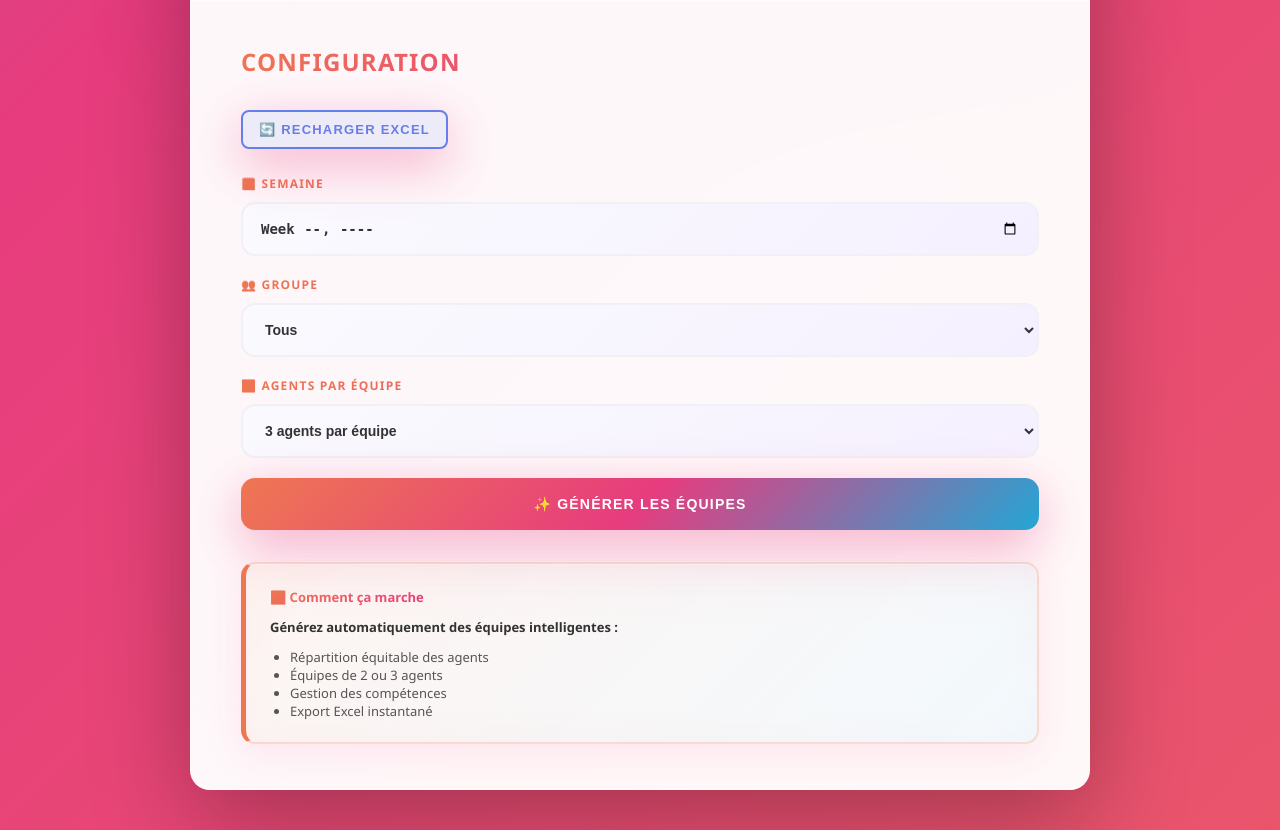
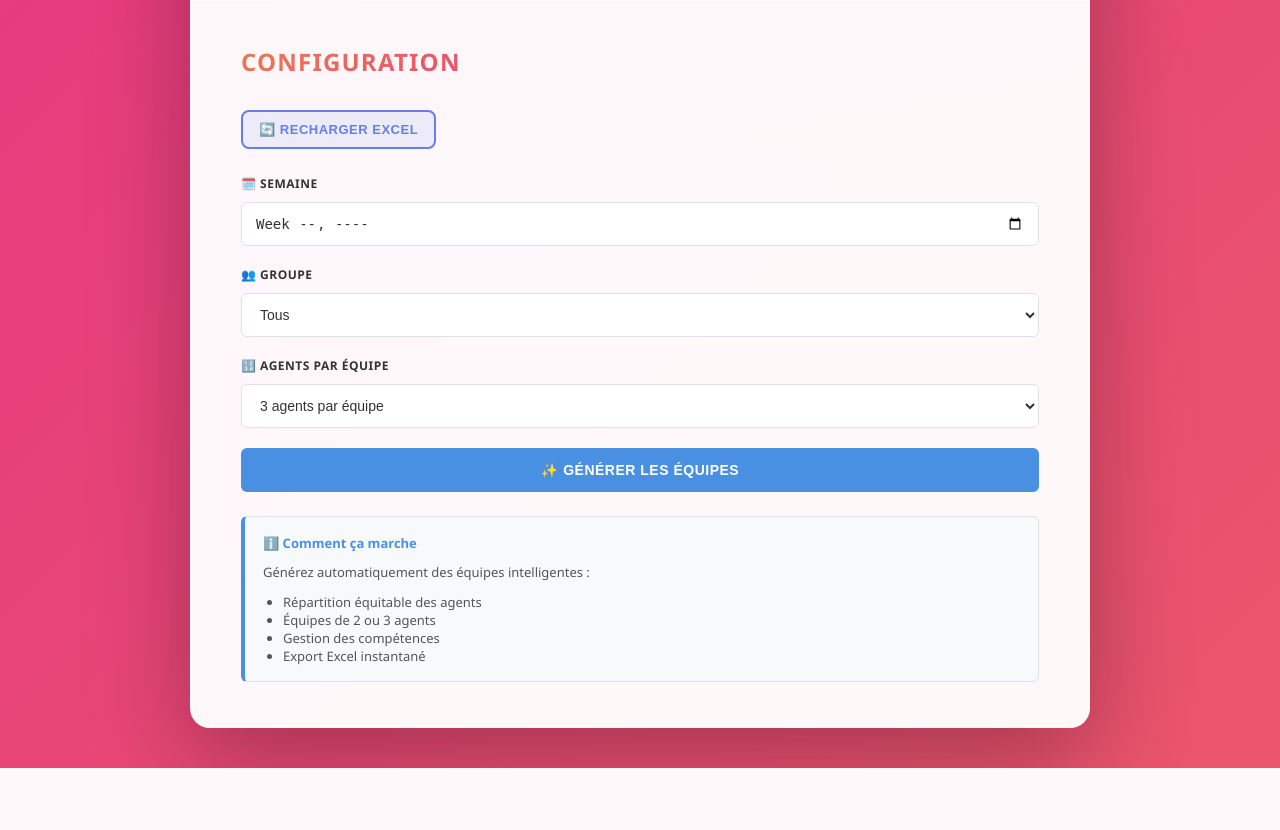
Before and after one commit to lamiedepain/st88, a Flask app: page /generator in a window 1280 px wide. Shown: the part 240-1070 px from the top of the page. After the commit the page ends 1008 px from the top, so only its background shows below. Run offline with Flask 3, Linux system fonts and the light colour scheme.

Commit message:
style: Redesign pro - cartes carrées 4x, layout clean, boutons simples, moins flashy

```diff
--- a/templates/generator.html
+++ b/templates/generator.html
@@ -156,114 +156,74 @@
             display: block;
             margin-bottom: 10px;
             color: #333;
-            font-weight: 800;
+            font-weight: 700;
             font-size: 12px;
             text-transform: uppercase;
-            letter-spacing: 1.2px;
-            background: linear-gradient(135deg, #ee7752 0%, #e73c7e 100%);
-            -webkit-background-clip: text;
-            -webkit-text-fill-color: transparent;
-            background-clip: text;
+            letter-spacing: 0.5px;
         }
 
         .form-group select,
         .form-group input {
             width: 100%;
-            padding: 16px 18px;
-            border: 2px solid #f0f0f5;
-            border-radius: 14px;
+            padding: 12px 14px;
+            border: 1px solid #e0e0e8;
+            border-radius: 6px;
             font-size: 14px;
-            transition: all 0.3s cubic-bezier(0.34, 1.56, 0.64, 1);
-            background: linear-gradient(135deg, #fafafe 0%, #f5f0ff 100%);
+            transition: all 0.2s ease;
+            background: white;
             color: #333;
-            font-weight: 600;
+            font-weight: 500;
         }
 
         .form-group select:focus,
         .form-group input:focus {
             outline: none;
-            border-color: #e73c7e;
-            box-shadow: 0 0 0 5px rgba(231, 60, 126, 0.2), 0 15px 40px rgba(231, 60, 126, 0.2);
-            background: white;
-            transform: translateY(-2px);
+            border-color: #4a90e2;
+            box-shadow: 0 0 0 3px rgba(74, 144, 226, 0.1);
         }
 
         button {
             width: 100%;
-            padding: 18px 28px;
+            padding: 14px 20px;
             border: none;
-            border-radius: 14px;
-            background: linear-gradient(135deg, #ee7752 0%, #e73c7e 50%, #23a6d5 100%);
+            border-radius: 6px;
+            background: #4a90e2;
             color: white;
             font-size: 14px;
-            font-weight: 900;
+            font-weight: 700;
             cursor: pointer;
-            transition: all 0.4s cubic-bezier(0.34, 1.56, 0.64, 1);
-            box-shadow: 0 15px 50px rgba(231, 60, 126, 0.4);
+            transition: all 0.2s ease;
             text-transform: uppercase;
-            letter-spacing: 1.2px;
-            position: relative;
-            overflow: hidden;
-        }
-
-        button::before {
-            content: '';
-            position: absolute;
-            top: 50%;
-            left: 50%;
-            width: 0;
-            height: 0;
-            border-radius: 50%;
-            background: rgba(255, 255, 255, 0.4);
-            transform: translate(-50%, -50%);
-            transition: width 0.7s, height 0.7s;
+            letter-spacing: 0.5px;
         }
 
         button:hover {
-            transform: translateY(-6px) scale(1.02);
-            box-shadow: 0 25px 70px rgba(231, 60, 126, 0.6);
-        }
-
-        button:hover::before {
-            width: 400px;
-            height: 400px;
+            background: #357abd;
         }
 
         button:active {
-            transform: translateY(-3px) scale(0.98);
+            background: #2a5a8f;
         }
 
         .info-box {
-            background: linear-gradient(135deg, rgba(238, 119, 82, 0.08) 0%, rgba(35, 165, 213, 0.06) 100%);
-            border: 2px solid rgba(238, 119, 82, 0.2);
-            border-left: 5px solid #ee7752;
-            padding: 22px 24px;
-            border-radius: 14px;
-            margin-top: 32px;
-            backdrop-filter: blur(20px);
-            box-shadow: 0 10px 40px rgba(231, 60, 126, 0.1), inset 0 1px 0 rgba(255, 255, 255, 0.3);
-            transition: all 0.4s cubic-bezier(0.34, 1.56, 0.64, 1);
-        }
-
-        .info-box:hover {
-            border-left-color: #e73c7e;
-            box-shadow: 0 15px 50px rgba(231, 60, 126, 0.15), inset 0 1px 0 rgba(255, 255, 255, 0.5);
-            transform: translateX(4px);
+            background: #f8f9fb;
+            border: 1px solid #e0e0e8;
+            border-left: 4px solid #4a90e2;
+            padding: 16px 18px;
+            border-radius: 6px;
+            margin-top: 24px;
         }
 
         .info-box p {
-            color: #333;
-            line-height: 1.7;
+            color: #555;
+            line-height: 1.6;
             font-size: 13px;
-            font-weight: 600;
+            font-weight: 500;
         }
 
         .info-box strong {
-            background: linear-gradient(135deg, #ee7752 0%, #e73c7e 100%);
-            -webkit-background-clip: text;
-            -webkit-text-fill-color: transparent;
-            background-clip: text;
-            font-weight: 900;
+            color: #4a90e2;
+            font-weight: 700;
         }
 
         .progress-container {
```
Also changed, not shown: templates/agents.html (+63 -70 lines), templates/planning.html (+67 -74 lines).
